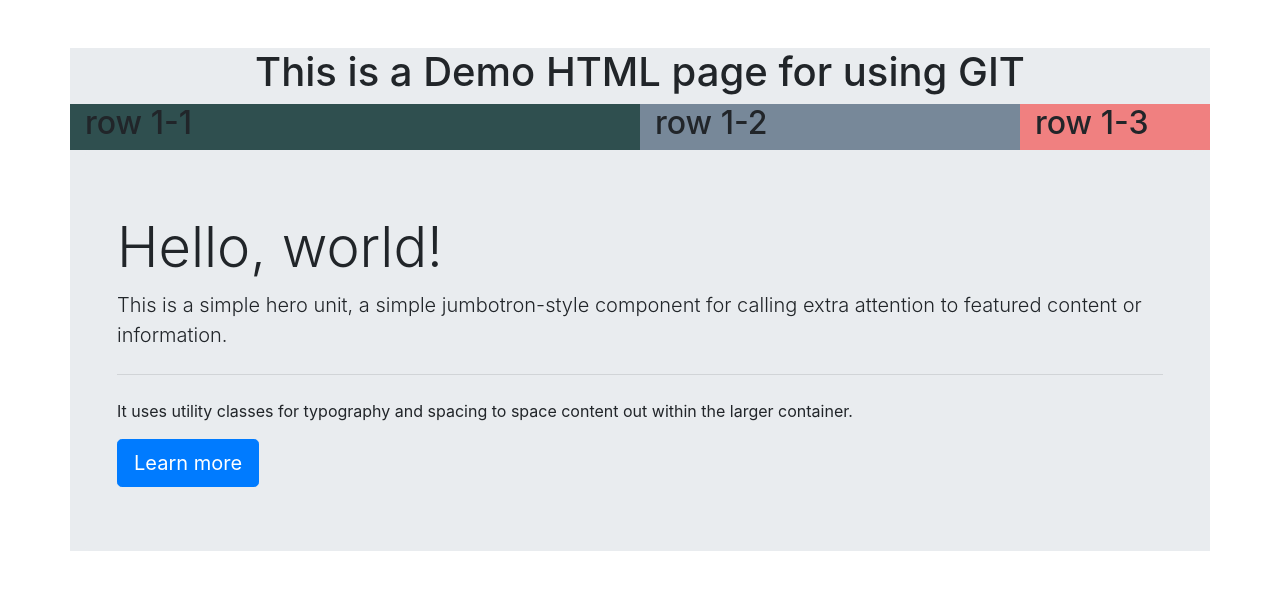
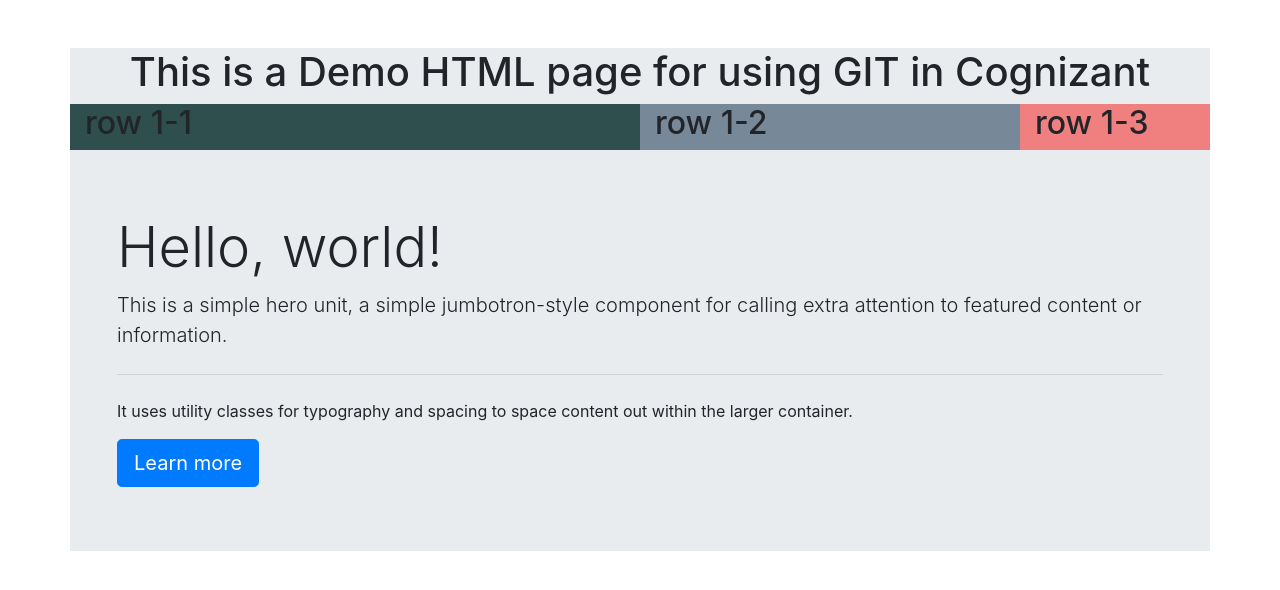
Before and after one commit to ManishGolla/git-reimagined, a plain HTML site: page index.html in a window 1280 px wide. Drawn offline with Linux system fonts and the light colour scheme; a script that the page names is missing.

Commit message:
index changed: cognizant added

```diff
--- a/index.html
+++ b/index.html
@@ -10,7 +10,7 @@
 </head>
 <body>
     <div class="container mt-5" style="background-color:#e9ecef">
-     <center> <h1 >This is a Demo HTML page for using GIT</h1></center>
+     <center> <h1 >This is a Demo HTML page for using GIT in Cognizant </h1></center>
      <div class="row">
         <div class="col-6" style="background-color:darkslategrey"><h2>row 1-1</h2></div>
         <div class="col-4" style="background-color:lightslategrey"><h2>row 1-2</h2></div>
```
